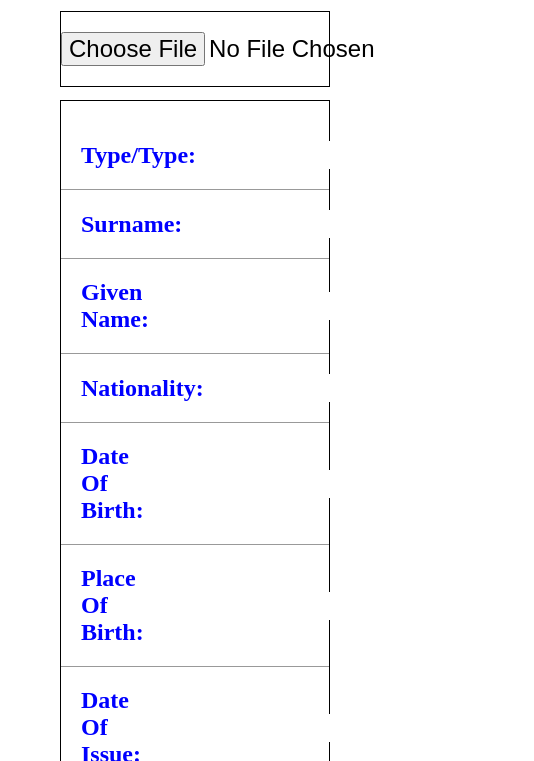
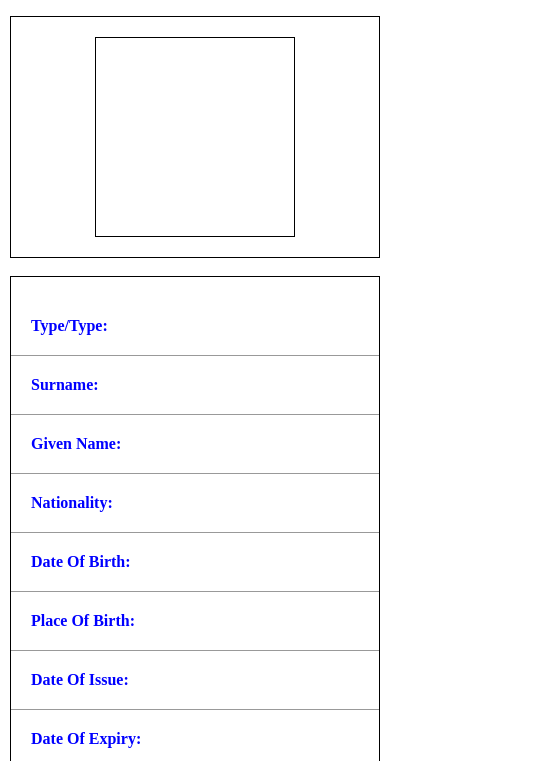
Before and after one commit to krmukesh1/Passport-form, a plain HTML site: page index.html in a window 390 px wide. Shown: the part 83-844 px from the top of the page, 534 px wide, since content can reach past the window. Drawn offline with Linux system fonts and the light colour scheme.

Commit message:
added codes

```diff
--- a/index.html
+++ b/index.html
@@ -75,6 +75,9 @@
             <label for="type">Title:</label>
             <input type="text" />
           </div>
+          <div class="signature">
+            <h1>Holder's signature</h1>
+          </div>
         </div>
       </div>
     </div>
--- a/style.css
+++ b/style.css
@@ -36,6 +36,23 @@ nav {
   padding: 20px 0px;
   box-sizing: border-box;
 }
+.file {
+  height: 200px;
+  width: 200px;
+  border: 1px solid #000;
+  display: flex;
+  justify-content: center;
+  align-items: center;
+}
+.col-md-2.column {
+  display: flex;
+  justify-content: center;
+  align-items: center;
+}
+.file input[type="file"] {
+  visibility: hidden;
+  cursor: pointer;
+}
 .form-control {
   border-bottom: 1px solid #999;
   display: flex;
@@ -45,6 +62,10 @@ nav {
 }
 .form-control:nth-child(8) {
   border-bottom: none;
+}
+.signature {
+  padding: 20px;
+  color: blue;
 }
 label {
   font-size: 24px;
@@ -84,7 +105,22 @@ input::placeholder {
     font-size: 20px;
     color: #fff;
   }
+  .container {
+    padding: 0 10px;
+  }
+
   .row {
     flex-direction: column;
   }
+
+  element.style {
+  }
+  label {
+    font-size: 16px;
+  }
+  input {
+    border: 0;
+    width: 11rem;
+    font-size: 16px;
+  }
 }
```
